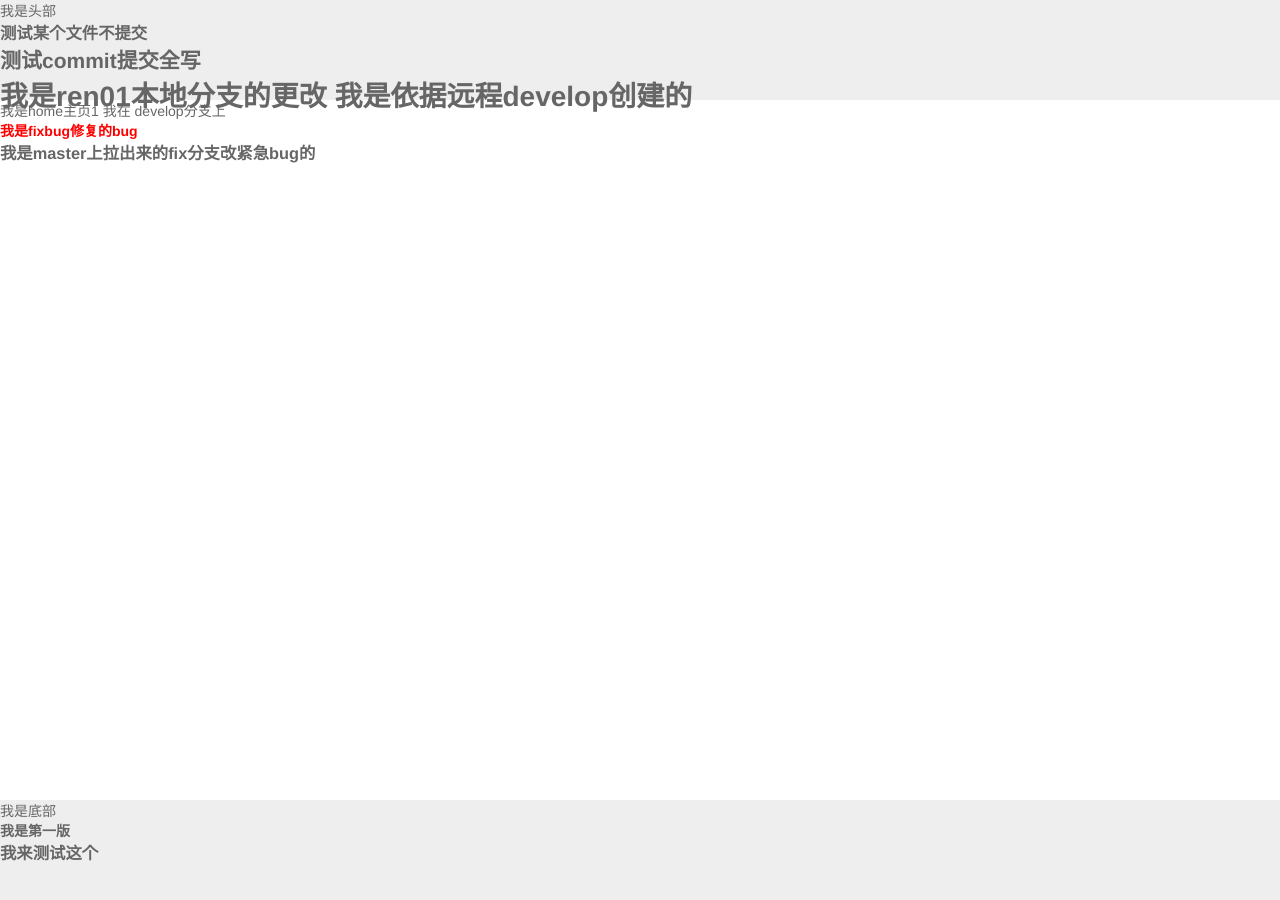
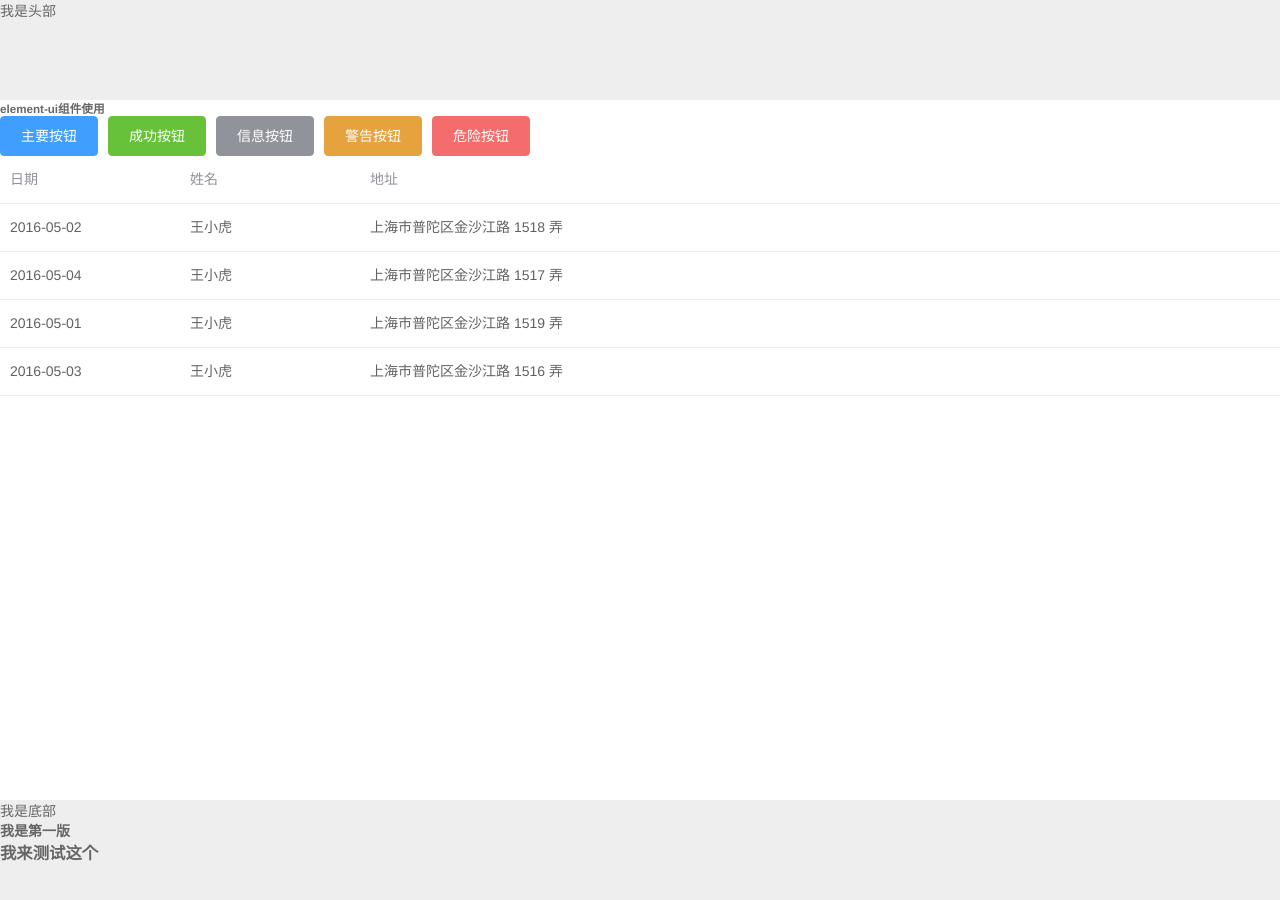
Before and after one commit to xiaomao2014/myvue, a Vue app: page /#/Home in a window 1280 px wide. Built offline with nearby package versions, Linux system fonts and the light colour scheme.

Commit message:
引入elementUI

```diff
--- a/index.html
+++ b/index.html
@@ -5,9 +5,14 @@
     <meta name="viewport" content="width=device-width,initial-scale=1.0">
     <title>myvue</title>
     <link rel="stylesheet" href="./static/css/reset.css">
+    <!-- 引入element-UI样式 -->
+    <!-- <link href="https://cdnjs.cloudflare.com/ajax/libs/element-ui/2.4.0/theme-chalk/index.css" rel="stylesheet"> -->
   </head>
   <body>
     <div id="app"></div>
     <!-- built files will be auto injected -->
+    <!-- 引入element-UI组件库 -->
+    <!-- <script src="https://cdn.bootcss.com/vue/2.5.16/vue.min.js"></script> -->
+    <!-- <script src="https://cdnjs.cloudflare.com/ajax/libs/element-ui/2.4.11/index.js"></script> -->
   </body>
 </html>
--- a/package.json
+++ b/package.json
@@ -14,6 +14,7 @@
     "build": "node build/build.js"
   },
   "dependencies": {
+    "element-ui": "^2.5.4",
     "less": "^3.8.1",
     "less-loader": "^4.1.0",
     "vue": "^2.5.2",
--- a/src/components/Common/Footer.vue
+++ b/src/components/Common/Footer.vue
@@ -30,8 +30,5 @@ export default {
   width: 100%;
   height: 100px;
   background-color: #eee;
-  .footer-content {
-
-  }
 }
 </style>
--- a/src/components/Common/Header.vue
+++ b/src/components/Common/Header.vue
@@ -2,9 +2,9 @@
   <div class="head-box">
     <div class="head-content">
       我是头部
-      <h3>测试某个文件不提交</h3>
+      <!-- <h3>测试某个文件不提交</h3>
       <h2>测试commit提交全写</h2>
-      <h1>我是ren01本地分支的更改 我是依据远程develop创建的</h1>
+      <h1>我是ren01本地分支的更改 我是依据远程develop创建的</h1> -->
     </div>
   </div>
 </template>
@@ -31,8 +31,5 @@ export default {
   width: 100%;
   height: 100px;
   background-color: #eee;
-  .head-content {
-
-  }
 }
 </style>
--- a/src/components/Home/Home.vue
+++ b/src/components/Home/Home.vue
@@ -4,10 +4,37 @@
     <Header />
     <!-- 2.0 主页主体 -->
     <div class="home-content">
-      我是home主页1
+      <!-- 我是home主页1
       我在 develop分支上
       <h4>我是fixbug修复的bug</h4>
       <h3>我是master上拉出来的fix分支改紧急bug的</h3>
+      <br> -->
+      <h5>element-ui组件使用</h5>
+      <el-button type="primary">主要按钮</el-button>
+      <el-button type="success">成功按钮</el-button>
+      <el-button type="info">信息按钮</el-button>
+      <el-button type="warning">警告按钮</el-button>
+      <el-button type="danger">危险按钮</el-button>
+      <div>
+        <el-table
+        :data="tableData"
+        style="width: 100%">
+        <el-table-column
+          prop="date"
+          label="日期"
+          width="180">
+        </el-table-column>
+        <el-table-column
+          prop="name"
+          label="姓名"
+          width="180">
+        </el-table-column>
+        <el-table-column
+          prop="address"
+          label="地址">
+        </el-table-column>
+      </el-table>
+      </div>
     </div>
     <!-- 3.0 尾部 -->
     <Footer />
@@ -23,7 +50,31 @@ export default {
   },
   // props,
   data () {
-    return {}
+    return {
+      tableData:
+      [
+        {
+          date: '2016-05-02',
+          name: '王小虎',
+          address: '上海市普陀区金沙江路 1518 弄'
+        },
+        {
+          date: '2016-05-04',
+          name: '王小虎',
+          address: '上海市普陀区金沙江路 1517 弄'
+        },
+        {
+          date: '2016-05-01',
+          name: '王小虎',
+          address: '上海市普陀区金沙江路 1519 弄'
+        },
+        {
+          date: '2016-05-03',
+          name: '王小虎',
+          address: '上海市普陀区金沙江路 1516 弄'
+        }
+      ]
+    }
   },
   created () {},
   mounted () {},
--- a/src/main.js
+++ b/src/main.js
@@ -3,6 +3,10 @@
 import Vue from 'vue'
 import App from './App'
 import router from './router'
+// 引入element-UI
+import ElementUI from 'element-ui'
+import 'element-ui/lib/theme-chalk/index.css'
+Vue.use(ElementUI)
 
 Vue.config.productionTip = false
 
```
Also changed, not shown: 2 other files (tests, documents, lock files or other folders).
